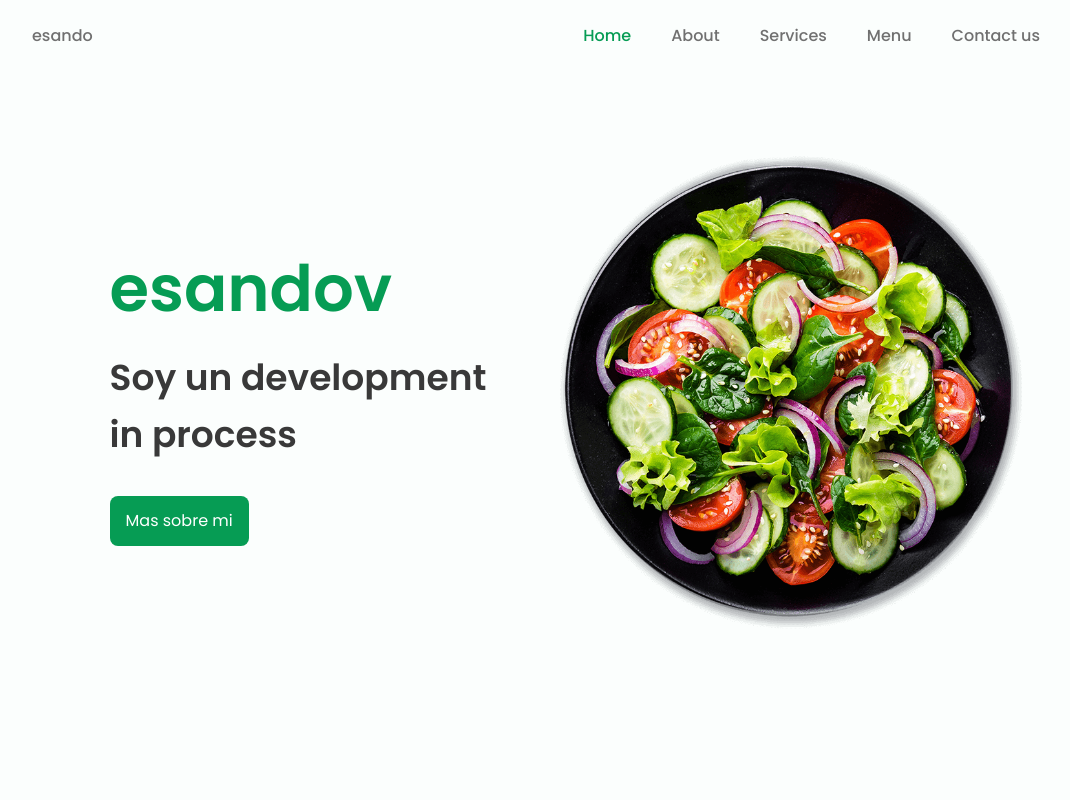
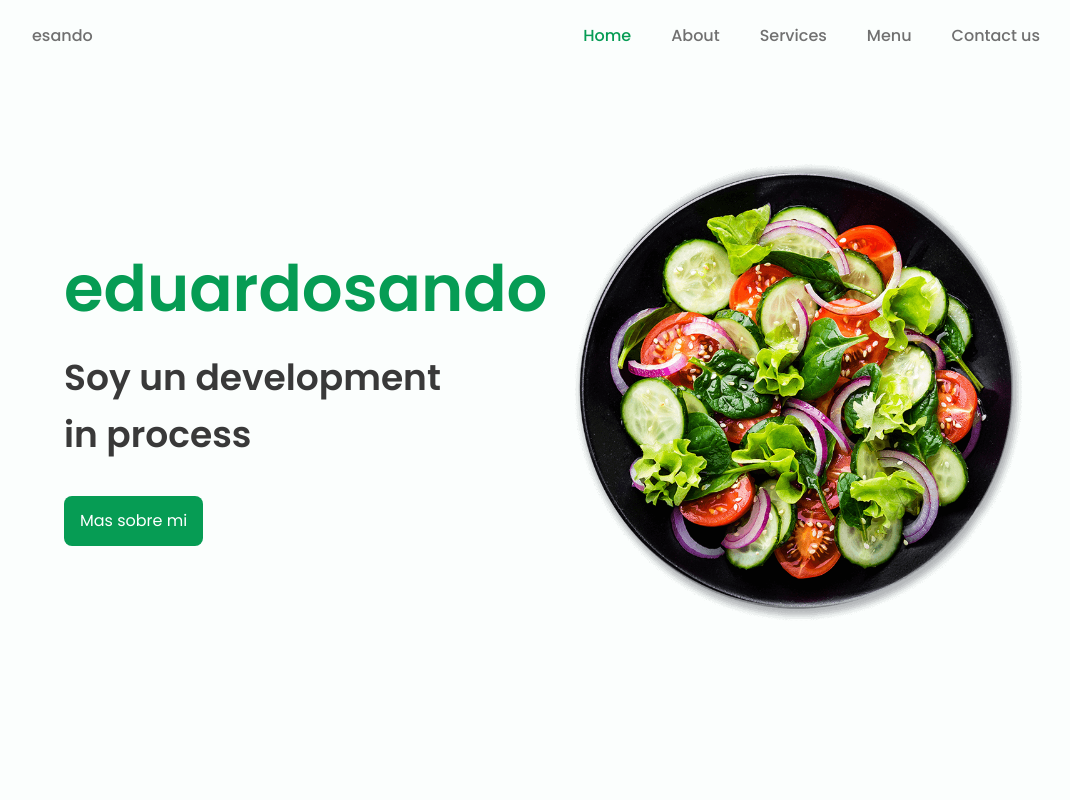
Before and after one commit to eduardosandov/myapp-react, a React (Create React App) app: page / in a window 1280 px wide. Shown: the top 800 px of the page, without its empty margins (96-1166 px from the left). Built offline with nearby package versions, Linux system fonts and the light colour scheme.

Commit message:
git clone

```diff
--- a/src/components/HomeIam.jsx
+++ b/src/components/HomeIam.jsx
@@ -7,7 +7,7 @@ const HomeIam = () => {
         <section className="home" id="home">
 <div className="home__container bd-container bd-grid">
     <div className="home__data">
-        <h1 className="home__title">esandov</h1>
+        <h1 className="home__title">eduardosando</h1>
         <h2 className="home__subtitle">Soy un development <br /> in process</h2>
         <a href="/" className="button">Mas sobre mi</a>
     </div>
```
